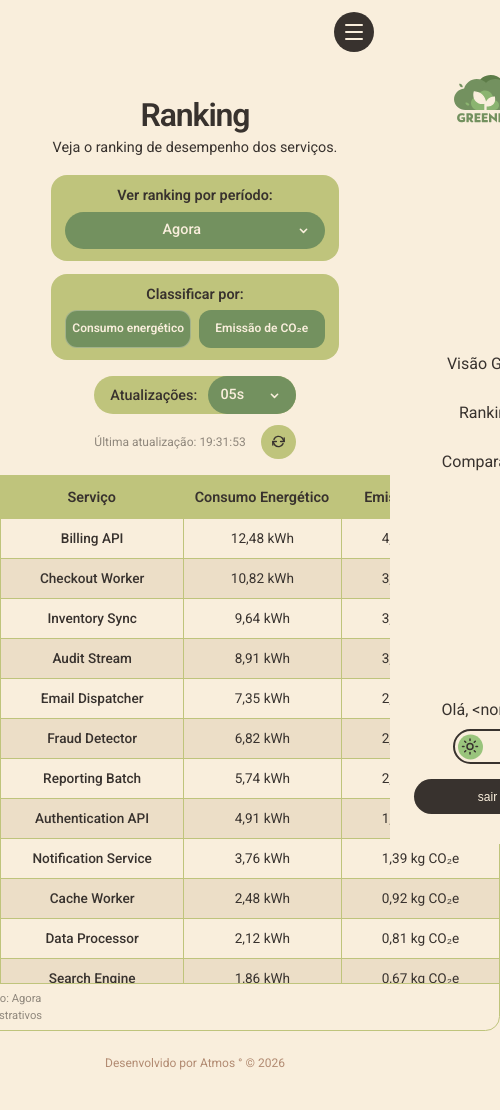
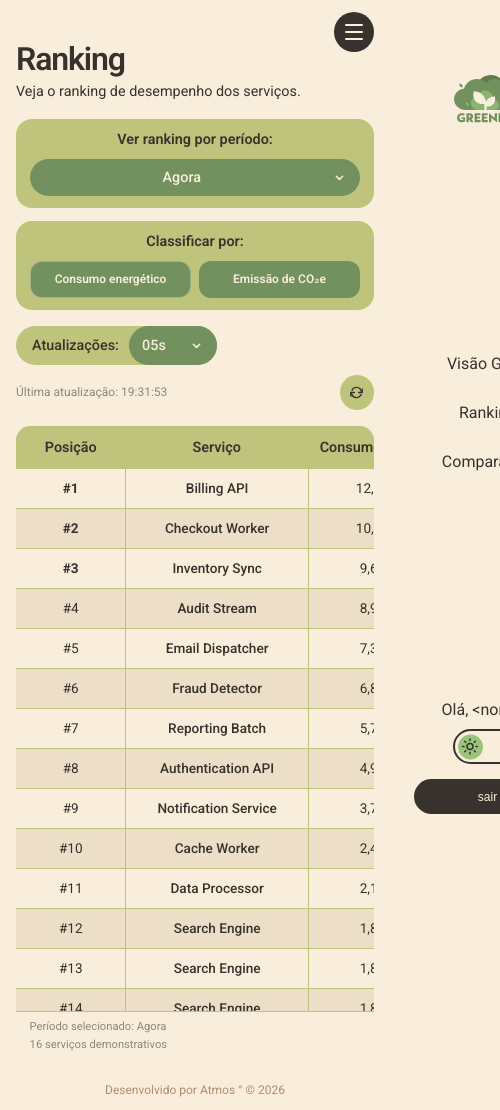
Before and after one commit to atmosabp/greener, a React (Vite) app in the folder frontend/: page /ranking in a window 390 px wide. Shown: the whole page, 500 px wide, since content can reach past the window. Before the commit the page ends 1083 px from the top, so only its background shows below. Built offline with nearby package versions, Linux system fonts and the light colour scheme.

Commit message:
feat: ajustes no ranking
Ajustes finais realizados na telad e ranking, aguardando aprovação para fazer o merge, foi feito todas as funcionalidades que não envolviam backend e ajustes no visual

```diff
--- a/frontend/src/pages/ranking/Ranking.css
+++ b/frontend/src/pages/ranking/Ranking.css
@@ -17,7 +17,8 @@
     min-height: 100dvh;
     display: flex;
     flex-direction: column;
-    overflow: hidden;
+    overflow-x: hidden;
+    overflow-y: auto;
     background-color: var(--background);
     color: var(--text);
     font-family: "Roboto", sans-serif;
@@ -30,13 +31,14 @@
 
 .ranking-main {
     width: 100%;
-    flex: 1;
+    flex: 1 0 auto;
     min-height: 0;
     margin-top: 5rem;
     display: flex;
     flex-direction: column;
     gap: 1.1rem;
     padding: 1rem 2.5rem 0.75rem;
+    overflow: visible;
 }
 
 
@@ -44,11 +46,16 @@
    TÍTULO E FILTROS
 ========================================= */
 
+.ranking-intro-box {
+    width: 100%;
+}
+
 .ranking-intro {
     display: grid;
-    grid-template-columns: minmax(13rem, 1fr) auto;
+    grid-template-columns: minmax(13rem, 0.8fr) minmax(0, 1.5fr);
     align-items: center;
-    gap: 1.25rem;
+    gap: 1.5rem;
+    width: 100%;
 }
 
 .ranking-heading {
@@ -56,6 +63,8 @@
 }
 
 .ranking-heading h1 {
+    display: flex;
+    justify-content: flex-start;
     margin: 0 0 0.4rem;
     font-size: 2.5rem;
     font-weight: 600;
@@ -64,43 +73,49 @@
 }
 
 .ranking-heading p {
+    display: flex;
+    justify-content: flex-start;
     margin: 0;
     font-size: 1rem;
     line-height: 1.45;
 }
 
 .ranking-filters {
-    display: flex;
-    justify-content: flex-end;
+    display: grid;
+    grid-template-columns: minmax(0, 0.85fr) minmax(0, 1.15fr);
     align-items: stretch;
-    gap: 1.25rem;
+    gap: 3rem;
+    width: 100%;
+    min-width: 0;
 }
 
 .ranking-period,
 .ranking-classification {
     min-width: 0;
+    width: 100%;
     display: flex;
     flex-direction: column;
     justify-content: center;
-    gap: 0.4rem;
-    padding: 0.65rem 1rem;
+    gap: 0.6rem;
+    padding: 0.85rem 1.1rem;
     border-radius: 1.15rem;
     background-color: var(--primary-light);
     color: var(--text);
-}
-
-.ranking-period {
-    width: 17rem;
 }
 
 .ranking-period label,
 .ranking-classification > span {
     display: block;
     text-align: center;
-    font-size: 1rem;
+    font-size: 1.05rem;
     font-weight: 600;
     line-height: 1.25;
 }
+
+
+/* =========================================
+   SELECTS
+========================================= */
 
 .ranking-page select {
     appearance: none;
@@ -138,7 +153,7 @@
 
 .ranking-period select {
     width: 100%;
-    height: 2.35rem;
+    height: 2.7rem;
     padding: 0 2.5rem 0 0.85rem;
     text-align: center;
     text-align-last: center;
@@ -160,29 +175,25 @@
    CLASSIFICAÇÃO
 ========================================= */
 
-.ranking-classification {
-    width: 23rem;
-}
-
 .ranking-classification-buttons {
     display: grid;
-    grid-template-columns: 1fr 1fr;
+    grid-template-columns: minmax(0, 1fr) minmax(0, 1fr);
     gap: 0.6rem;
 }
 
 .ranking-metric-button {
     min-width: 0;
-    min-height: 2.35rem;
+    min-height: 2.7rem;
     display: flex;
     justify-content: center;
     align-items: center;
-    padding: 0.35rem 0.6rem;
+    padding: 0.45rem 0.65rem;
     border: 0.1rem solid transparent;
     border-radius: 0.9rem;
     background-color: var(--primary-dark);
     color: var(--background);
     font: inherit;
-    font-size: 0.85rem;
+    font-size: 0.9rem;
     font-weight: 600;
     line-height: 1.15;
     text-align: center;
@@ -214,7 +225,9 @@
     display: flex;
     justify-content: space-between;
     align-items: center;
+    margin-top: 1rem;
     gap: 1rem;
+    flex-shrink: 0;
 }
 
 .ranking-update {
@@ -270,26 +283,43 @@
 
 
 /* =========================================
-   TABELA
+   TABELA — ROLAGEM INDEPENDENTE
 ========================================= */
 
-.ranking-table-section {
-    flex: 1;
-    min-height: 12rem;
+
+.ranking-page .ranking-table-section {
+    flex: 0 0 auto;
+    width: 100%;
+
+    /* Aumenta a área visível da tabela */
+    height: 75vh;
+    height: 75dvh;
+
+    /* Evita que outras regras limitem a altura */
+    min-height: 30rem;
+    max-height: none;
+
     display: flex;
     flex-direction: column;
+
     overflow: hidden;
-    border: 0.1rem solid var(--ranking-border);
-    border-radius: 1.4rem;
 }
 
-.ranking-table-scroll {
-    flex: 1;
+.ranking-page .ranking-table-scroll {
+    flex: 1 1 0;
     min-height: 0;
-    overflow: auto;
+    max-height: none;
+    width: 100%;
+
+    overflow-x: auto;
+    overflow-y: auto;
+
     overscroll-behavior: contain;
-    scrollbar-width: thin;
-    scrollbar-color: var(--primary-light) var(--ranking-row-main);
+}
+
+.ranking-table-scroll:focus-visible {
+    outline: 0.12rem solid var(--text);
+    outline-offset: -0.12rem;
 }
 
 .ranking-table-scroll::-webkit-scrollbar {
@@ -324,6 +354,9 @@
 }
 
 .ranking-table th {
+    position: sticky;
+    top: 0;
+    z-index: 2;
     height: 2.7rem;
     padding: 0.45rem 0.6rem;
     background-color: var(--primary-light);
@@ -400,6 +433,8 @@
     border-top: 0.08rem solid var(--ranking-border);
     color: var(--ranking-muted);
     font-size: 0.75rem;
+    flex-shrink: 0;
+    background-color: var(--background);
 }
 
 
@@ -409,10 +444,40 @@
 
 .ranking-footer {
     flex-shrink: 0;
-    padding: 0.55rem 1rem 0.7rem;
+    margin-top: auto;
+    padding: 0.8rem 1rem 0.9rem;
     color: #b28b72;
     font-size: 0.8rem;
     text-align: center;
+}
+
+
+/* =========================================
+   DESKTOP
+   Página com rolagem normal
+========================================= */
+
+@media (min-width: 70.001rem) {
+    .ranking-page {
+        min-height: 100vh;
+        min-height: 100dvh;
+        height: auto;
+        overflow-x: hidden;
+        overflow-y: auto;
+    }
+
+    .ranking-main {
+        flex: 1 0 auto;
+        min-height: 0;
+        overflow: visible;
+    }
+
+    .ranking-table-section {
+        flex: 0 0 auto;
+        height: clamp(22rem, 55vh, 42rem);
+        height: clamp(22rem, 55dvh, 42rem);
+        min-height: 22rem;
+    }
 }
 
 
@@ -422,13 +487,20 @@
 
 @media (max-width: 70rem) {
     .ranking-page {
-        overflow: auto;
+        height: auto;
+        min-height: 100vh;
+        min-height: 100dvh;
+        overflow-x: hidden;
+        overflow-y: auto;
     }
 
     .ranking-main {
-        flex: initial;
+        flex: 1 0 auto;
+        min-height: 0;
         gap: 1.25rem;
+        margin-top: 2rem;
         padding: 1.25rem 1.5rem 0.75rem;
+        overflow: visible;
     }
 
     .ranking-intro {
@@ -437,21 +509,13 @@
     }
 
     .ranking-filters {
-        justify-content: flex-start;
-        flex-wrap: wrap;
+        grid-template-columns: minmax(0, 0.85fr) minmax(0, 1.15fr);
         gap: 0.85rem;
     }
 
-    .ranking-period {
-        flex: 1;
-        width: auto;
-        min-width: 14rem;
-    }
-
+    .ranking-period,
     .ranking-classification {
-        flex: 1.2;
-        width: auto;
-        min-width: 17rem;
+        min-width: 0;
     }
 
     .ranking-heading h1 {
@@ -459,9 +523,10 @@
     }
 
     .ranking-table-section {
-        flex: initial;
-        height: 60vh;
-        min-height: 20rem;
+        flex: 0 0 auto;
+        height: clamp(22rem, 55vh, 38rem);
+        height: clamp(22rem, 55dvh, 38rem);
+        min-height: 22rem;
     }
 
     .ranking-table th {
@@ -480,13 +545,18 @@
 
 @media (max-width: 40rem) {
     .ranking-page {
+        height: auto;
         min-height: 100dvh;
-        overflow: visible;
+        overflow-x: hidden;
+        overflow-y: auto;
     }
 
     .ranking-main {
+        flex: 1 0 auto;
         gap: 1rem;
+        margin-top: 1.5rem;
         padding: 1.1rem 1rem 0.75rem;
+        overflow: visible;
     }
 
     .ranking-heading h1 {
@@ -499,7 +569,7 @@
     }
 
     .ranking-filters {
-        flex-direction: column;
+        grid-template-columns: 1fr;
         gap: 0.8rem;
     }
 
@@ -559,16 +629,21 @@
     }
 
     .ranking-table-section {
-        height: auto;
-        min-height: 0;
+        flex: 0 0 auto;
+        width: 100%;
+        height: 55dvh;
+        min-height: 18rem;
+        max-height: 32rem;
         overflow: hidden;
         border-radius: 0.9rem;
     }
 
     .ranking-table-scroll {
-        max-height: 60vh;
-        max-height: 60dvh;
-        overflow: auto;
+        flex: 1 1 auto;
+        min-height: 0;
+        max-height: 100%;
+        overflow-x: auto;
+        overflow-y: auto;
     }
 
     .ranking-table {
--- a/frontend/src/pages/ranking/Ranking.tsx
+++ b/frontend/src/pages/ranking/Ranking.tsx
@@ -12,7 +12,7 @@ type RankingService = {
 
 type RankingMetric = "energy" | "co2e";
 
-type RankingPeriod = "now" | "month" | "year" | "other-years";
+type RankingPeriod = "now" | "today" | "month" | "year" | "other-years";
 
 const initialServices: RankingService[] = [
   { id: 1, name: "Billing API", energy: 12.48, co2e: 4.21 },
@@ -81,6 +81,7 @@ export default function Ranking() {
 
   const periodLabel: Record<RankingPeriod, string> = {
     now: "Agora",
+    today: "Hoje",
     month: "Esse mês",
     year: "Esse ano",
     "other-years": selectedYear,
@@ -100,6 +101,7 @@ export default function Ranking() {
       <AppHeader />
 
       <main className="ranking-main">
+        <div className="ranking-intro-box">
           <section className="ranking-intro">
             <div className="ranking-heading">
               <h1>Ranking</h1>
@@ -120,6 +122,7 @@ export default function Ranking() {
                   onChange={handlePeriodChange}
                 >
                   <option value="now">Agora</option>
+                  <option value="today">Hoje</option>
                   <option value="month">Esse mês</option>
                   <option value="year">Esse ano</option>
                   <option value="other-years">
@@ -231,6 +234,7 @@ export default function Ranking() {
               </button>
             </div>
           </section>
+        </div>
 
         <section
           className="ranking-table-section"
```
Lines whose indentation alone changed are shown as unchanged.
